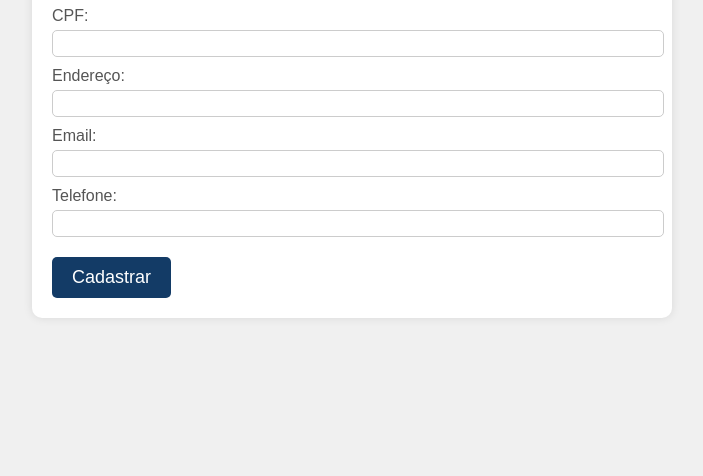
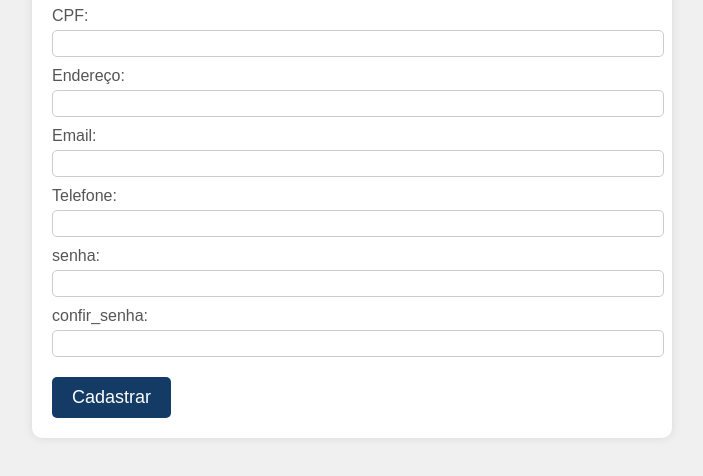
Before and after one commit to guikelvin6/FisioAgenda_project, a plain HTML site: page registration_client.html in a window 1280 px wide. Shown: the part 152-628 px from the top of the page, without its empty margins (288-991 px from the left). Drawn offline with Linux system fonts and the light colour scheme.

Commit message:
Update registration_client.html

```diff
--- a/registration_client.html
+++ b/registration_client.html
@@ -24,15 +24,22 @@
 
         <div>
             <label for="email">Email:</label>
-                <input type="email" id="email" name="email">
+            <input type="text" id="email" name="email">
         </div>
 
         <div>
             <label for="telefone">Telefone:</label>
-                <input type="tel" id="telefone" name="telefone">
+            <input type="text" id="telefone" name="telefone">
         </div>
 
         <div>
+            <label for="senha">senha:</label>
+            <input type="text" id="senha" name="senha">
+        </div>
+        <div>
+            <label for="confir_senha">confir_senha:</label>
+            <input type="text" id="confir_senha" name="confir_senha">
+        </div>
 
 
 
```
Lines whose indentation alone changed are shown as unchanged.
